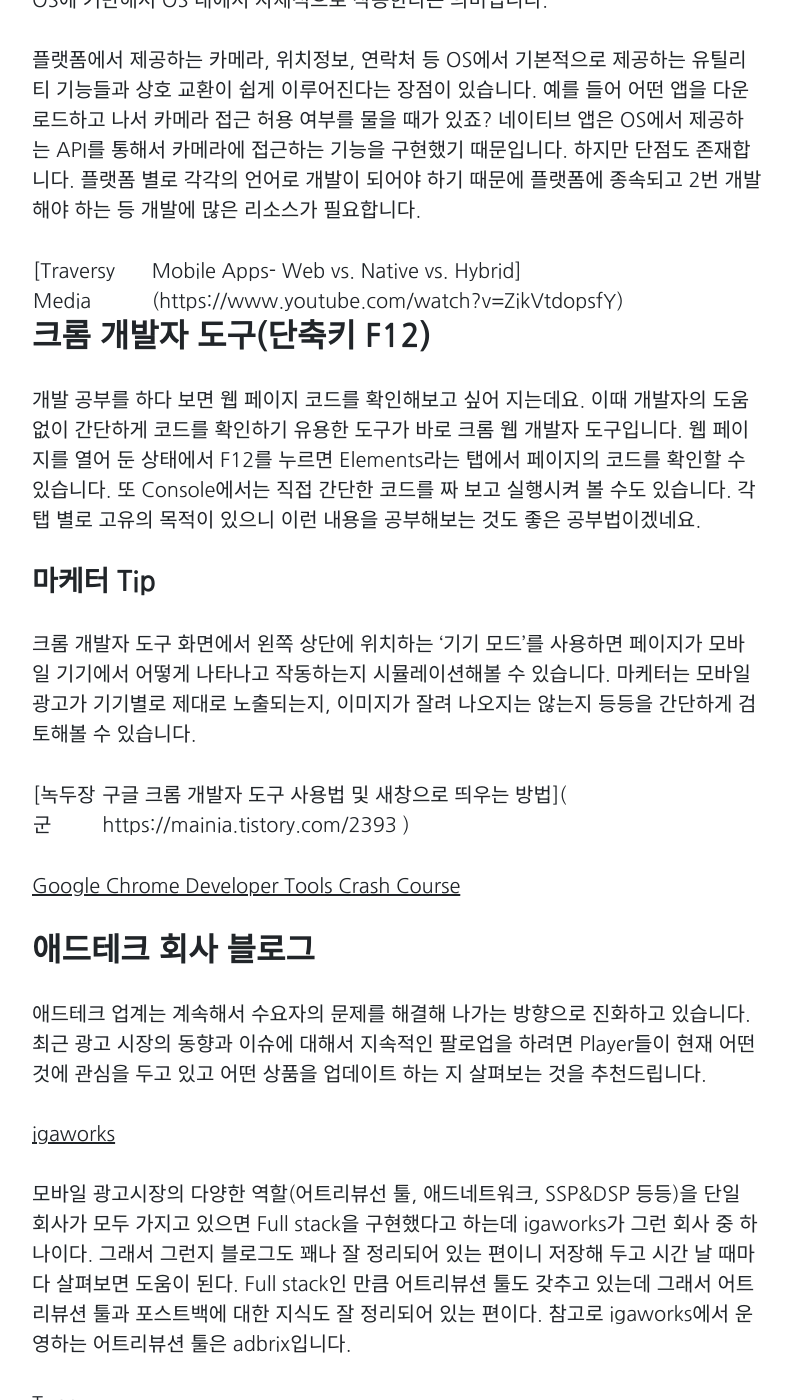
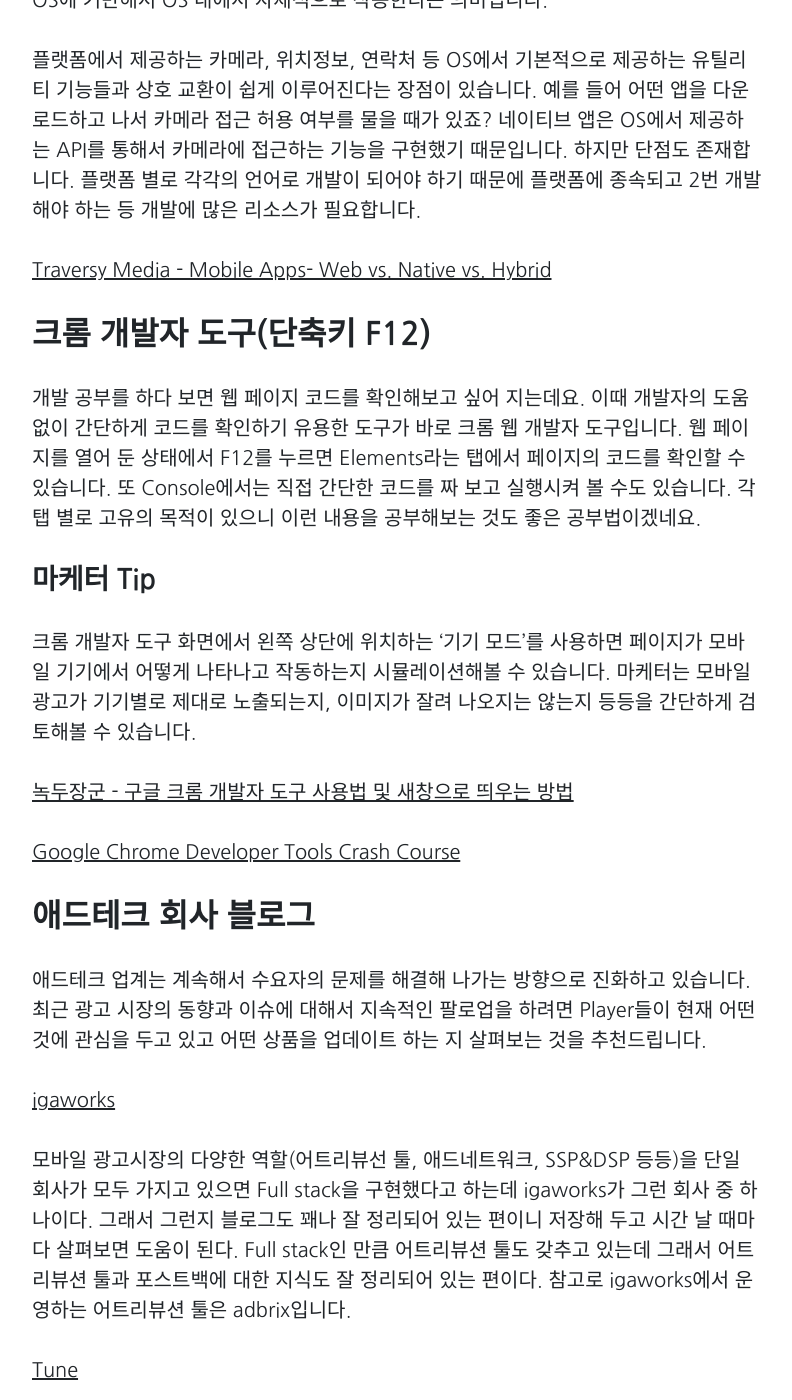
Before and after one commit to Marapro88/mara, a Jekyll site: the page built from _posts/2020-05-10-digital-marketing-cheat-key-3.md, in a window 1280 px wide and 1400 px high, scrolled down 3740 px. Shown: the whole window, without its empty margins (243-1035 px from the left). Built offline with Jekyll 4.4.1, drawn with Linux system fonts in a browser that asks for light colours; comment, search, counter and statistics services are not loaded.

Commit message:
0510 url 링크 수정

```diff
--- a/_posts/2020-05-10-digital-marketing-cheat-key-3.md
+++ b/_posts/2020-05-10-digital-marketing-cheat-key-3.md
@@ -69,7 +69,7 @@
 
 플랫폼에서 제공하는 카메라, 위치정보, 연락처 등 OS에서 기본적으로 제공하는 유틸리티 기능들과 상호 교환이 쉽게 이루어진다는 장점이 있습니다. 예를 들어 어떤 앱을 다운로드하고 나서 카메라 접근 허용 여부를 물을 때가 있죠? 네이티브 앱은 OS에서 제공하는 API를 통해서 카메라에 접근하는 기능을 구현했기 때문입니다. 하지만 단점도 존재합니다. 플랫폼 별로 각각의 언어로 개발이 되어야 하기 때문에 플랫폼에 종속되고 2번 개발해야 하는 등 개발에 많은 리소스가 필요합니다.
 
-[Traversy Media | Mobile Apps- Web vs. Native vs. Hybrid](https://www.youtube.com/watch?v=ZikVtdopsfY)
+[Traversy Media - Mobile Apps- Web vs. Native vs. Hybrid](https://www.youtube.com/watch?v=ZikVtdopsfY)
 
 ## 크롬 개발자 도구(단축키 F12)
 
@@ -79,7 +79,7 @@
 
 크롬 개발자 도구 화면에서 왼쪽 상단에 위치하는 '기기 모드'를 사용하면 페이지가 모바일 기기에서 어떻게 나타나고 작동하는지 시뮬레이션해볼 수 있습니다. 마케터는 모바일 광고가 기기별로 제대로 노출되는지, 이미지가 잘려 나오지는 않는지 등등을 간단하게 검토해볼 수 있습니다.
 
-[녹두장군 | 구글 크롬 개발자 도구 사용법 및 새창으로 띄우는 방법]( https://mainia.tistory.com/2393 )
+[녹두장군 - 구글 크롬 개발자 도구 사용법 및 새창으로 띄우는 방법]( https://mainia.tistory.com/2393 )
 
 [Google Chrome Developer Tools Crash Course](https://www.youtube.com/watch?v=x4q86IjJFag)
 
```
